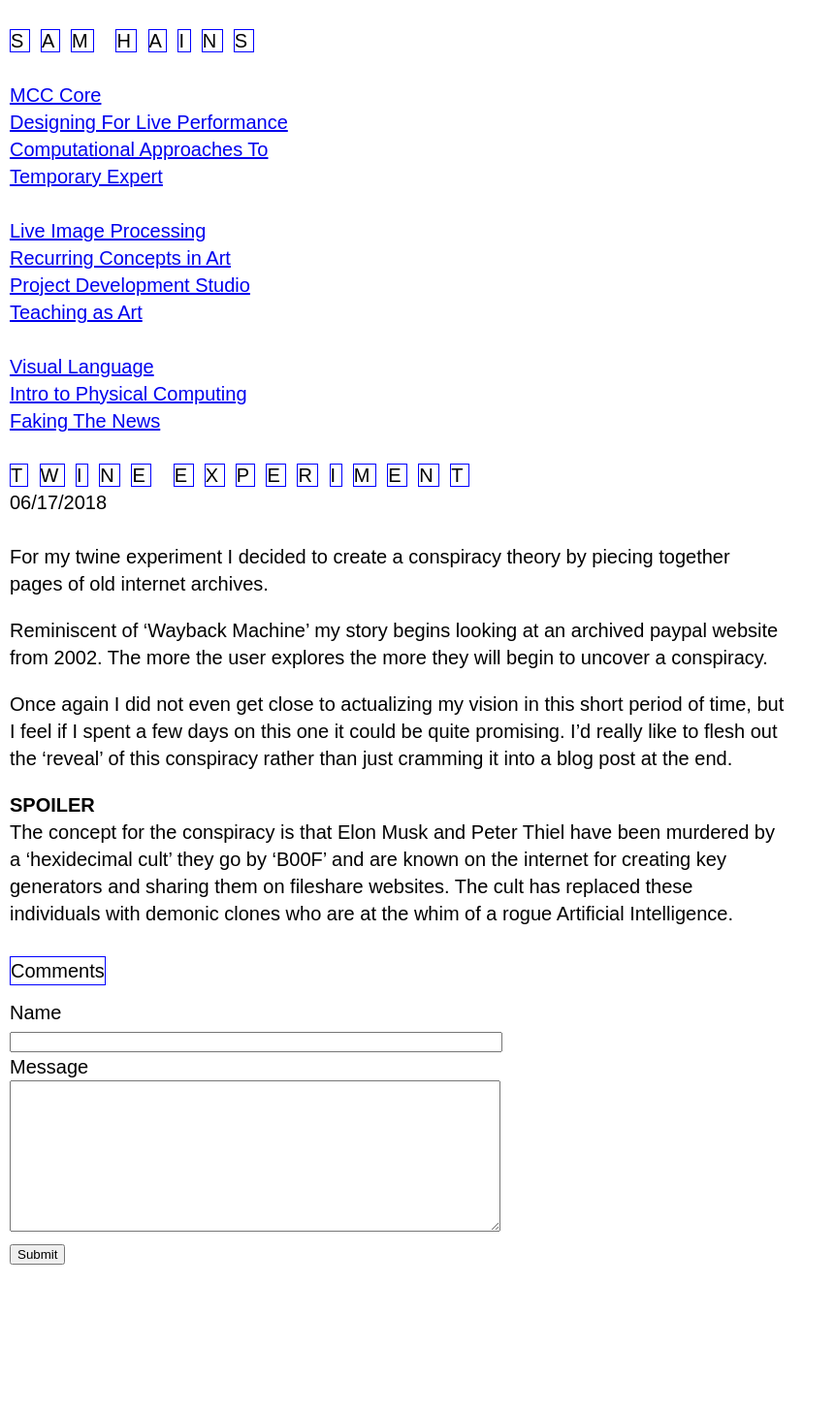
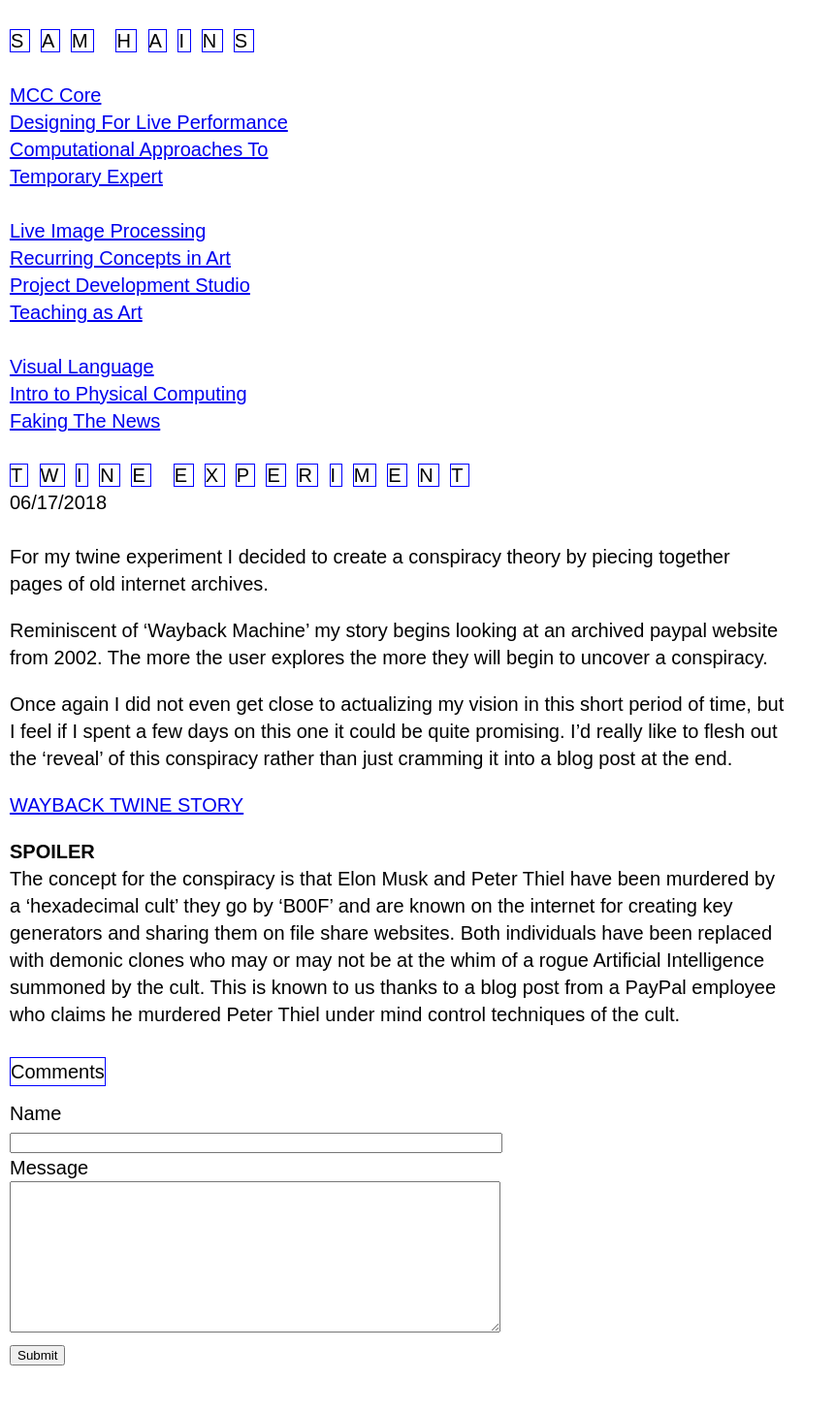
Before and after one commit to samhains/samhains.github.io, a Jekyll site: the page built from blog/_posts/catn/2018-06-17-twine-experiment.md, in a window 1280 px wide. Shown: the whole page at 97% size, without its empty margins (0-862 px from the left). Built offline with Jekyll 4.4.1, drawn with Linux system fonts in a browser that asks for light colours; nearby versions of some CDN libraries; before the commit the page ends 1353 px from its top, so only the background shows below that.

Commit message:
sfgsfgsg

```diff
--- a/blog/_posts/catn/2018-06-17-twine-experiment.md
+++ b/blog/_posts/catn/2018-06-17-twine-experiment.md
@@ -11,6 +11,7 @@ Reminiscent of 'Wayback Machine' my story begins looking at an archived paypal w
 
 Once again I did not even get close to actualizing my vision in this short period of time, but I feel if I spent a few days on this one it could be quite promising. I'd really like to flesh out the 'reveal' of this conspiracy rather than just cramming it into a blog post at the end.
 
+[WAYBACK TWINE STORY](http://samhains.com/wayback.html)
 
 **SPOILER**<br>
-The concept for the conspiracy is that Elon Musk and Peter Thiel have been murdered by a 'hexidecimal cult' they go by 'B00F' and are known on the internet for creating key generators and sharing them on fileshare websites. The cult has replaced these individuals with demonic clones who are at the whim of a rogue Artificial Intelligence.
+The concept for the conspiracy is that Elon Musk and Peter Thiel have been murdered by a 'hexadecimal cult' they go by 'B00F' and are known on the internet for creating key generators and sharing them on file share websites. Both individuals have been replaced with demonic clones who may or may not be at the whim of a rogue Artificial Intelligence summoned by the cult. This is known to us thanks to a blog post from a PayPal employee who claims he murdered Peter Thiel under mind control techniques of the cult.
```
